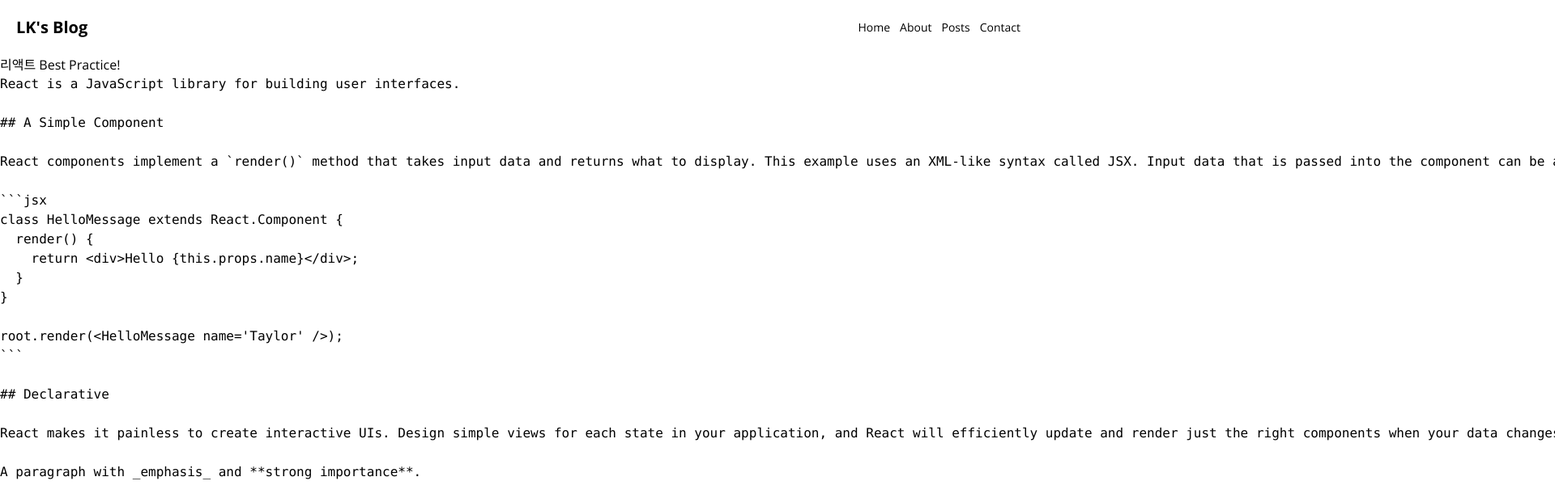
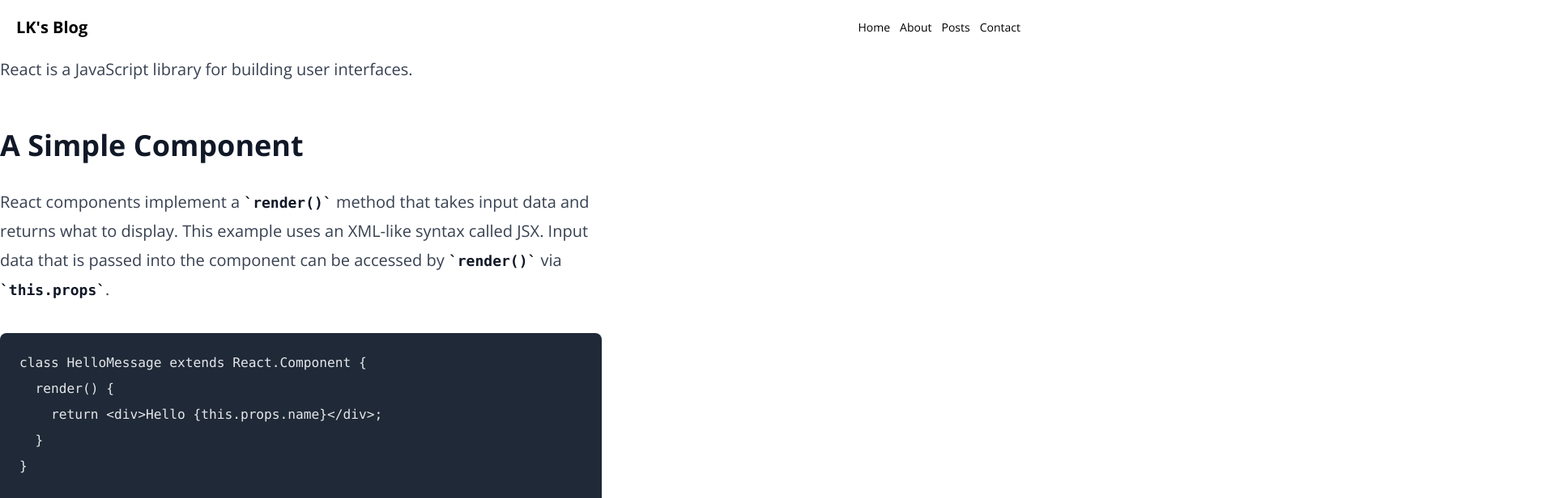
Before and after one commit to cottonsweet/LK-Blog, a Next.js app: page /posts/best-react-practices in a window 1280 px wide. Shown: the top 616 px of the page at 81% size, 1920 px wide, since content can reach past the window. Built offline with nearby package versions, Linux system fonts and the light colour scheme.

Commit message:
마크다운 뷰어 컴포넌트 셋팅

```diff
--- a/src/app/posts/[slug]/page.tsx
+++ b/src/app/posts/[slug]/page.tsx
@@ -1,4 +1,8 @@
+// API
 import { getPostData } from "@/API/posts";
+
+// Components
+import MarkdownViewer from "@/components/MarkdownViewer";
 
 interface Props {
   params: {
@@ -8,10 +12,5 @@ interface Props {
 
 export default async function PostPage({ params: { slug } }: Props) {
   const post = await getPostData(slug);
-  return (
-    <>
-      <h1>{post.title}</h1>
-      <pre>{post.content}</pre>
-    </>
-  );
+  return <MarkdownViewer content={post.content} />;
 }
--- /dev/null
+++ b/src/components/MarkdownViewer.tsx
@@ -0,0 +1,17 @@
+"use client";
+
+// lib
+import { ReactMarkdown } from "react-markdown/lib/react-markdown";
+import remarkGfm from "remark-gfm";
+
+interface Props {
+  content: string;
+}
+
+export default function Markdown({ content }: Props) {
+  return (
+    <ReactMarkdown className="prose lg:prose-xl" remarkPlugins={[remarkGfm]}>
+      {content}
+    </ReactMarkdown>
+  );
+}
```
